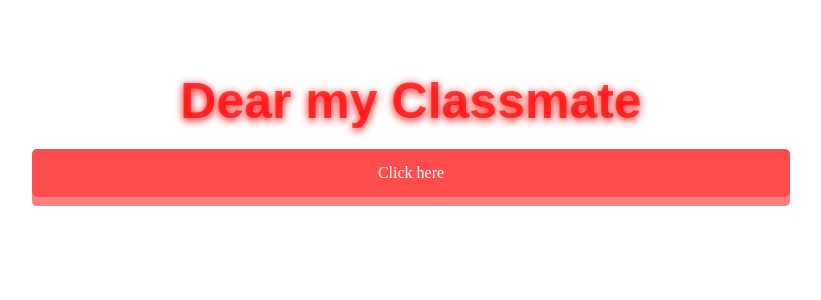
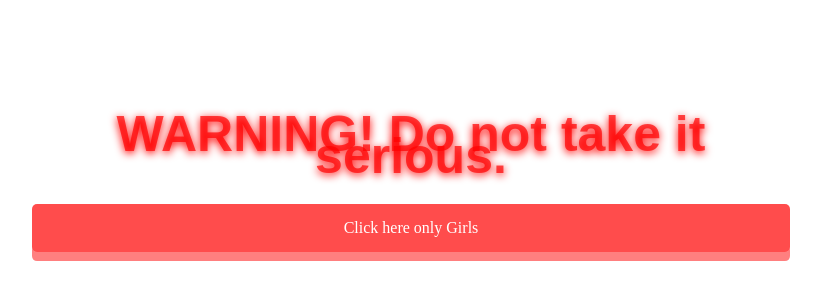
Before and after one commit to Bekzodweb/Love, a plain HTML site: page index.html in a window 1280 px wide. Shown: the part 164-464 px from the top of the page, without its empty margins (229-1050 px from the left). Drawn offline with Linux system fonts and the light colour scheme.

Commit message:
Update index.html

```diff
--- a/index.html
+++ b/index.html
@@ -9,10 +9,9 @@
 <body>
 	<div class="love-block">
 		<div class="love-text">
-			<h1 class="
-			love-title">Dear my Classmate</h1>
+			<h1 class="love-title">WARNING! Do not take it serious.</h1>
 			<a href="love.html" class="love-link">
-				 Click here
+				 Click here only Girls
 
 			</a>
 		</div>
```
